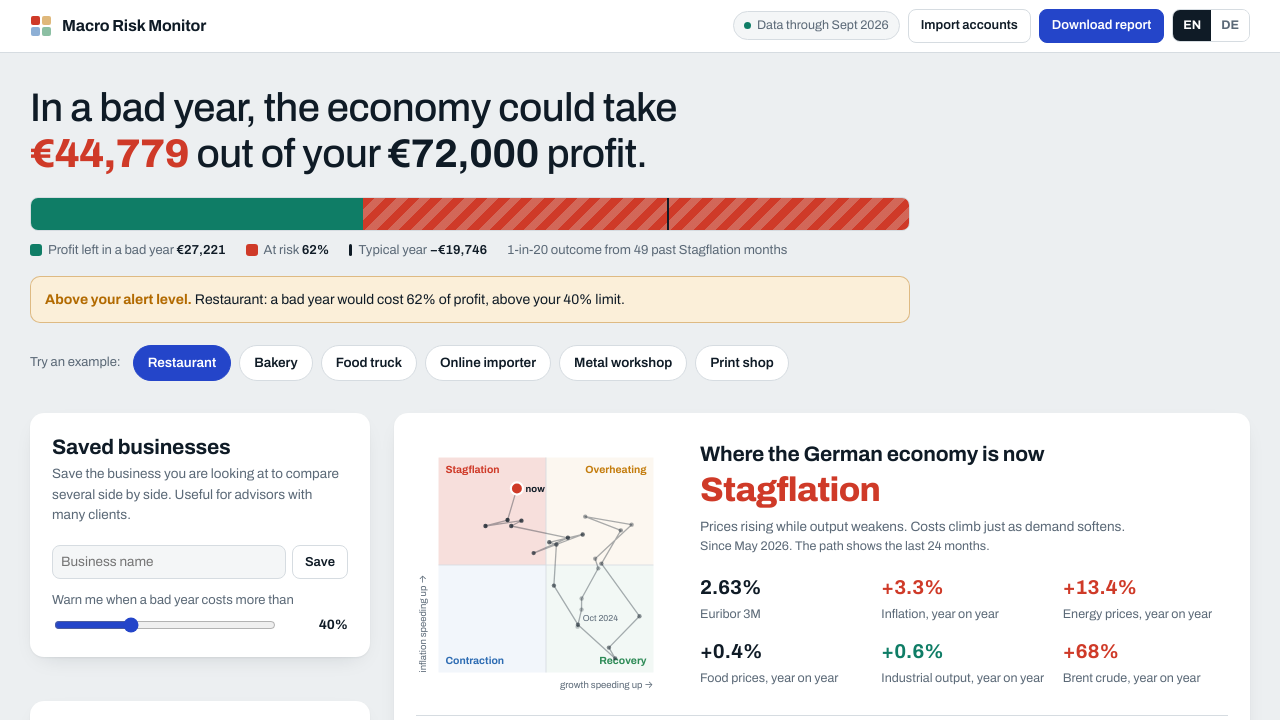
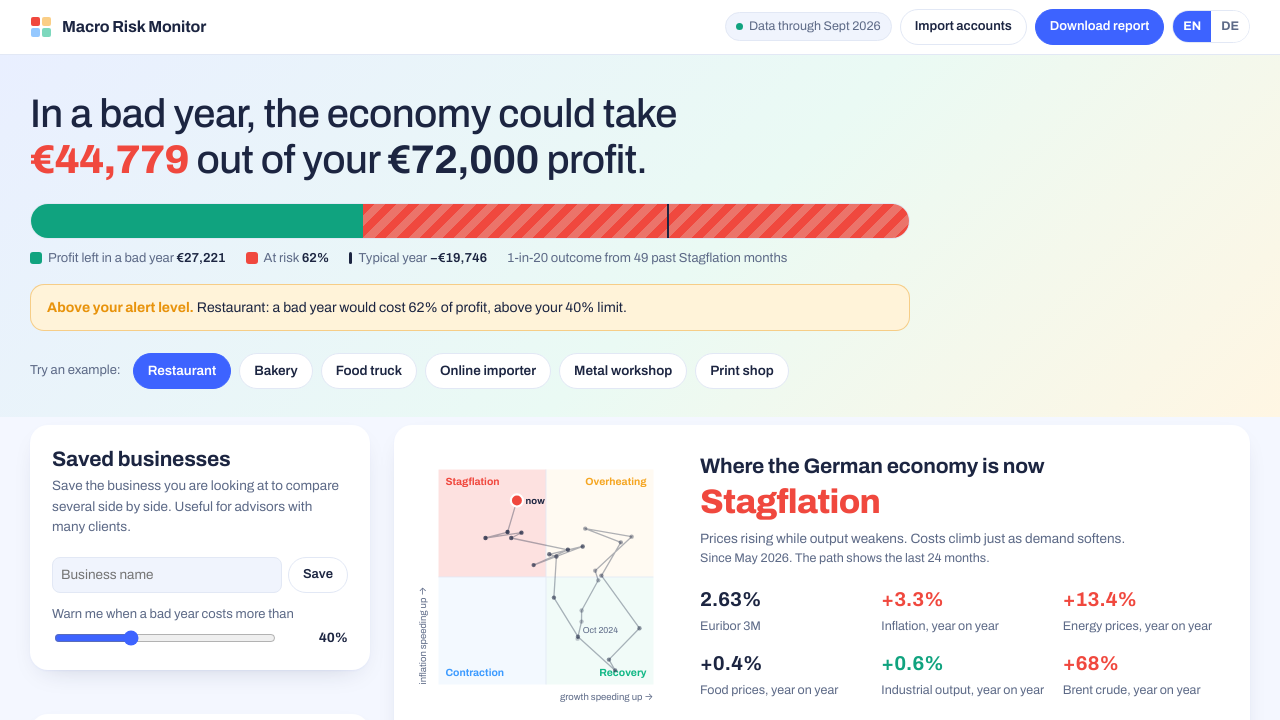
Before and after one commit to EidenWilson/macro-risk-monitor, a plain HTML site: page docs/index.html in a window 1280 px wide. Shown: the top 720 px of the page. Drawn offline with nearby package versions, Linux system fonts and the light colour scheme.

Commit message:
Rebuild site with brighter colours

```diff
--- a/docs/index.html
+++ b/docs/index.html
@@ -7,25 +7,16 @@
 <style>
 /* Layout: sticky bar; hero sentence + profit bar; inputs rail (left) + analysis column (right); stacks on phones */
 :root{
-  --bg:#eceff1; --surface:#ffffff; --sunk:#f4f6f7; --ink:#0f1b26; --muted:#5b6977; --line:#d6dce1;
-  --accent:#2445c9; --accent-soft:#e3e8fb; --on-accent:#ffffff;
-  --loss:#cf3a28; --loss-soft:#f8e1dd; --gain:#0f7d66; --gain-soft:#dcefe9; --warn:#b26a00; --warn-soft:#fbefd9;
-  --rec:#2e8b57; --over:#c47d0e; --stag:#cf3a28; --contr:#2f6db3;
+  /* bright, friendly single light theme (deliberately not following dark mode) */
+  --bg:#f4f7ff; --surface:#ffffff; --sunk:#f0f4fd; --ink:#1c2541; --muted:#5d6a87; --line:#e2e8f5;
+  --accent:#3d63ff; --accent-soft:#e8eeff; --on-accent:#ffffff;
+  --loss:#f0483e; --loss-soft:#ffe9e7; --gain:#10a37f; --gain-soft:#ddf7ee; --warn:#e8930c; --warn-soft:#fff3d9;
+  --rec:#12b886; --over:#f5a623; --stag:#f0483e; --contr:#3d9bff;
+  --hero:linear-gradient(135deg,#e9efff 0%,#eafaf4 55%,#fff6e3 100%);
   --f:"Archivo",ui-sans-serif,system-ui,-apple-system,"Segoe UI",sans-serif;
-  --shadow:0 1px 2px rgba(15,27,38,.06),0 8px 24px -12px rgba(15,27,38,.18);
+  --shadow:0 1px 2px rgba(61,99,255,.06),0 10px 28px -14px rgba(28,37,65,.22);
+  color-scheme:light;
 }
-@media (prefers-color-scheme:dark){:root:not([data-theme="light"]){
-  --bg:#0c141b; --surface:#131d26; --sunk:#0f1820; --ink:#e6edf3; --muted:#90a0ae; --line:#25323e;
-  --accent:#7d97ff; --accent-soft:#1c2850; --on-accent:#0b1430;
-  --loss:#ff7a66; --loss-soft:#3a1d19; --gain:#4fc7a7; --gain-soft:#12302a; --warn:#f0ad3e; --warn-soft:#3a2b12;
-  --rec:#5cc489; --over:#f0ad3e; --stag:#ff7a66; --contr:#6ea8ef;
-  --shadow:0 1px 2px rgba(0,0,0,.4),0 10px 30px -12px rgba(0,0,0,.6); color-scheme:dark}}
-:root[data-theme="dark"]{
-  --bg:#0c141b; --surface:#131d26; --sunk:#0f1820; --ink:#e6edf3; --muted:#90a0ae; --line:#25323e;
-  --accent:#7d97ff; --accent-soft:#1c2850; --on-accent:#0b1430;
-  --loss:#ff7a66; --loss-soft:#3a1d19; --gain:#4fc7a7; --gain-soft:#12302a; --warn:#f0ad3e; --warn-soft:#3a2b12;
-  --rec:#5cc489; --over:#f0ad3e; --stag:#ff7a66; --contr:#6ea8ef;
-  --shadow:0 1px 2px rgba(0,0,0,.4),0 10px 30px -12px rgba(0,0,0,.6); color-scheme:dark}
 *{box-sizing:border-box}
 body{background:var(--bg);color:var(--ink);font-family:var(--f);font-size:15px;line-height:1.5;font-variant-numeric:tabular-nums}
 body::before{content:"";position:fixed;inset:0 0 auto;height:env(safe-area-inset-top,0px);z-index:10;background:var(--surface)}
@@ -41,27 +32,27 @@ button,input,select{font:inherit}
 .tools{display:flex;gap:8px;flex-wrap:wrap;align-items:center}
 .chip{display:inline-flex;align-items:center;gap:6px;padding:4px 10px;border-radius:99px;background:var(--sunk);border:1px solid var(--line);white-space:nowrap;font-size:12.5px;color:var(--muted)}
 .dot{width:7px;height:7px;border-radius:50%;background:var(--gain)}
-.btn{font-size:13px;font-weight:600;padding:6px 12px;border-radius:8px;border:1px solid var(--line);background:var(--surface);color:var(--ink);cursor:pointer;white-space:nowrap}
+.btn{font-size:13px;font-weight:600;padding:7px 14px;border-radius:99px;border:1px solid var(--line);background:var(--surface);color:var(--ink);cursor:pointer;white-space:nowrap}
 .btn:hover{border-color:var(--accent)}
 .btn.primary{background:var(--accent);color:var(--on-accent);border-color:var(--accent)}
-.seg{display:inline-flex;border:1px solid var(--line);border-radius:8px;overflow:hidden}
+.seg{display:inline-flex;border:1px solid var(--line);border-radius:99px;overflow:hidden}
 .seg button{border:0;background:var(--surface);color:var(--muted);font-size:12.5px;font-weight:700;padding:6px 10px;cursor:pointer}
-.seg button[aria-pressed=true]{background:var(--ink);color:var(--surface)}
+.seg button[aria-pressed=true]{background:var(--accent);color:var(--on-accent)}
 
-.hero{padding-block:32px 24px}
+.hero{padding-block:36px 28px;background:var(--hero)}
 .lede{font-size:clamp(24px,3.6vw,40px);line-height:1.15;font-weight:500;font-stretch:88%;letter-spacing:-.015em;max-width:30ch;margin:0;text-wrap:balance}
 .lede .num{font-weight:800;font-stretch:112%;color:var(--loss);white-space:nowrap}
 .lede .ok{font-weight:800;font-stretch:112%;color:var(--gain);white-space:nowrap}
 .lede .base{font-weight:700;white-space:nowrap}
 .profitbar{margin-top:20px;max-width:880px}
-.pb-track{position:relative;height:34px;border-radius:8px;background:var(--gain-soft);overflow:hidden;border:1px solid var(--line)}
+.pb-track{position:relative;height:36px;border-radius:99px;background:var(--gain-soft);overflow:hidden;border:1px solid var(--line)}
 .pb-keep{position:absolute;inset:0 auto 0 0;background:var(--gain);transition:width .5s cubic-bezier(.2,.8,.2,1)}
 .pb-lose{position:absolute;top:0;bottom:0;background:repeating-linear-gradient(135deg,var(--loss) 0 8px,color-mix(in srgb,var(--loss) 75%,transparent) 8px 16px);transition:left .5s cubic-bezier(.2,.8,.2,1),width .5s cubic-bezier(.2,.8,.2,1)}
 .pb-typ{position:absolute;top:-4px;bottom:-4px;width:2px;background:var(--ink);transition:left .5s cubic-bezier(.2,.8,.2,1)}
 .pb-legend{display:flex;flex-wrap:wrap;gap:6px 20px;margin-top:10px;font-size:13px;color:var(--muted)}
 .pb-legend i{display:inline-block;width:12px;height:12px;border-radius:3px;margin-right:6px;vertical-align:-2px}
 .pb-legend b{color:var(--ink);font-weight:600}
-.alert{display:none;margin-top:16px;max-width:880px;padding:12px 14px;border-radius:10px;background:var(--warn-soft);color:var(--ink);font-size:14px;border:1px solid color-mix(in srgb,var(--warn) 40%,transparent)}
+.alert{display:none;margin-top:16px;max-width:880px;padding:12px 16px;border-radius:14px;background:var(--warn-soft);color:var(--ink);font-size:14px;border:1px solid color-mix(in srgb,var(--warn) 40%,transparent)}
 .alert.on{display:block}
 .alert b{color:var(--warn)}
 .presets{display:flex;gap:8px;flex-wrap:wrap;margin-top:22px;align-items:center}
@@ -74,7 +65,7 @@ button,input,select{font:inherit}
 .main{display:grid;grid-template-columns:minmax(0,340px) minmax(0,1fr);gap:24px;align-items:start;padding-block:8px 56px}
 @media (max-width:920px){.main{grid-template-columns:minmax(0,1fr)}}
 .col{display:flex;flex-direction:column;gap:24px;min-width:0}
-.card{background:var(--surface);border-radius:14px;box-shadow:var(--shadow);padding:22px;min-width:0}
+.card{background:var(--surface);border-radius:18px;box-shadow:var(--shadow);padding:22px;min-width:0}
 h2{font-size:21px;font-weight:700;font-stretch:108%;letter-spacing:-.01em;line-height:1.2;margin:0 0 4px;text-wrap:balance}
 h3{font-size:15px;font-weight:700;margin:0 0 8px}
 .note{color:var(--muted);font-size:13.5px;margin:0 0 16px;max-width:72ch}
```
